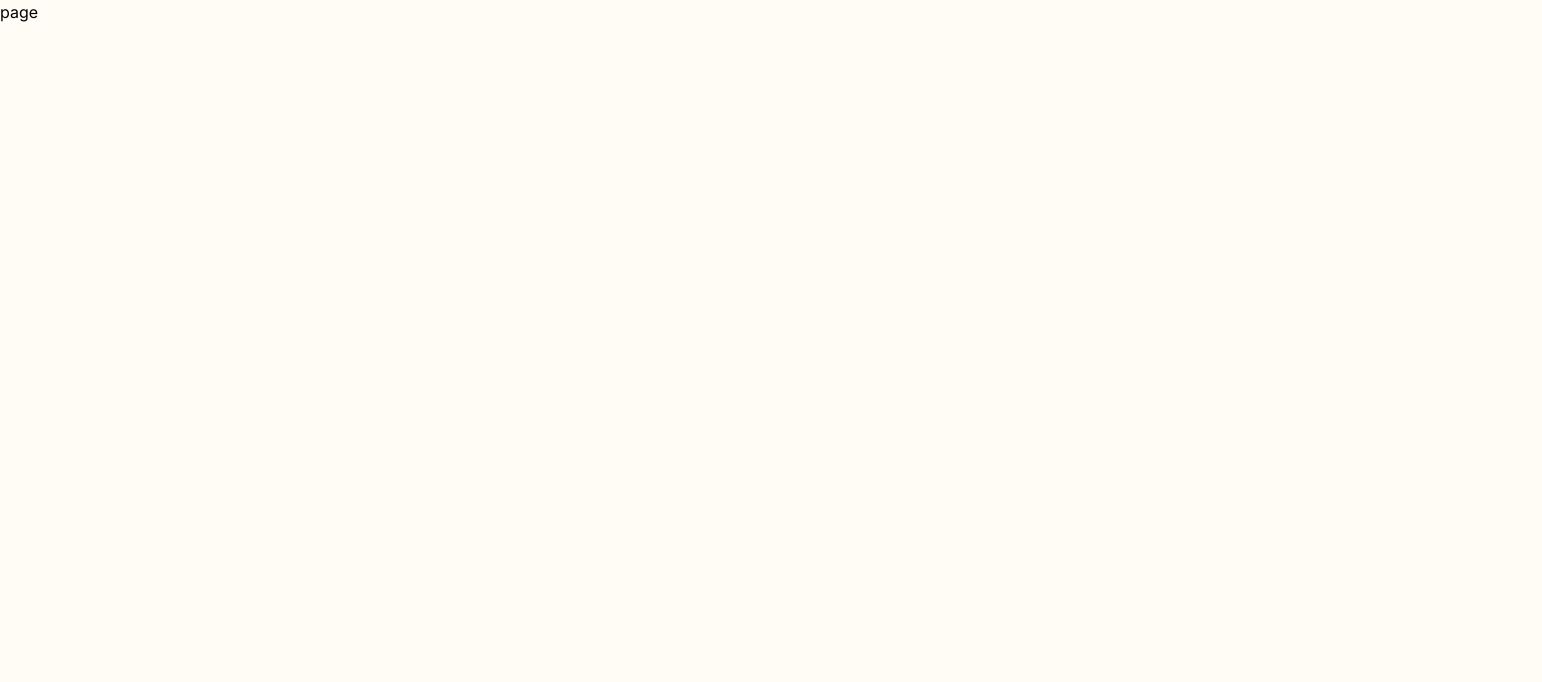
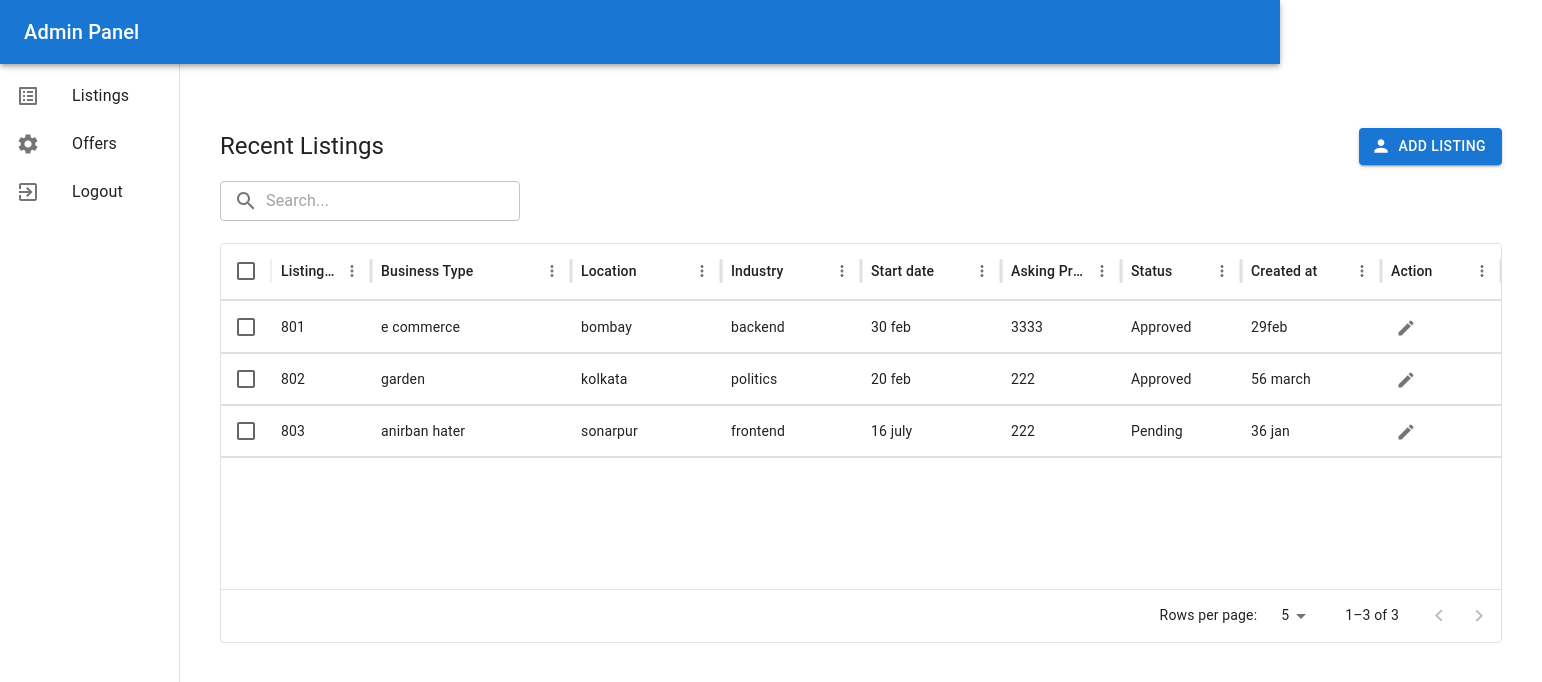
Before and after one commit to anirban-25/ecomswap, a Next.js app: page /admin-panel in a window 1280 px wide. Shown: the top 682 px of the page, 1542 px wide, since content can reach past the window. Built offline with nearby package versions, Linux system fonts and the light colour scheme.

Commit message:
admin page initial and fetchformdata

```diff
--- a/package.json
+++ b/package.json
@@ -18,7 +18,9 @@
     "@emotion/styled": "^11.11.5",
     "@heroicons/react": "^1.0.6",
     "@material-tailwind/react": "^2.1.9",
+    "@mui/icons-material": "^5.15.19",
     "@mui/material": "^5.15.19",
+    "@mui/x-data-grid": "^7.6.2",
     "@stripe/stripe-js": "^3.2.0",
     "@tsparticles/engine": "^3.3.0",
     "@tsparticles/react": "^3.0.0",
--- a/src/app/admin-panel/page.tsx
+++ b/src/app/admin-panel/page.tsx
@@ -1,11 +1,141 @@
-import React from 'react'
+"use client";
+import React from 'react';
+import {
+  Box,
+  CssBaseline,
+  AppBar,
+  Toolbar,
+  Typography,
+  Drawer,
+  List,
+  ListItem,
+  ListItemIcon,
+  ListItemText,
+  Button,
+  TextField,
+  InputAdornment,
+} from '@mui/material';
+import { DataGrid, GridColDef, GridRowsProp, GridActionsCellItem } from '@mui/x-data-grid';
+import { Settings, ListAlt, ExitToApp, Person, Search, Edit } from '@mui/icons-material';
 
-type Props = {}
+type Props = {};
 
-const page = (props: Props) => {
+const Page: React.FC<Props> = () => {
+  const handleEditClick = (id: number) => {
+    console.log(`Edit action for row ${id}`);
+
+  };
+
+  const columns: GridColDef[] = [
+    { field: 'id', headerName: 'Listing ID', width: 100 },
+    { field: 'type', headerName: 'Business Type', width: 200 },
+    { field: 'location', headerName: 'Location', width: 150 },
+    { field: 'industry', headerName: 'Industry', width: 140 },
+    { field: 'startdate', headerName: 'Start date', width: 140 },
+    { field: 'askingprice', headerName: 'Asking Price', width: 120 },
+    { field: 'status', headerName: 'Status', width: 120 },
+    { field: 'createdat', headerName: 'Created at', width: 140 },
+    {
+      field: 'action',
+      headerName: 'Action',
+      width: 120,
+      renderCell: (params) => (
+        <GridActionsCellItem
+          icon={<Edit />}
+          label="Edit"
+          onClick={() => handleEditClick(params.id as number)}
+        />
+      ),
+    },
+  ];
+
+
+  const rows: GridRowsProp = [
+    { id: 801, type: 'e commerce', location: 'bombay', industry: 'backend', startdate: '30 feb', askingprice: '3333', status: 'Approved', createdat: '29feb' },
+    { id: 802, type: 'garden', location: 'kolkata', industry: 'politics', startdate: '20 feb', askingprice: '222', status: 'Approved', createdat: '56 march' },
+    { id: 803, type: 'anirban hater', location: 'sonarpur', industry: 'frontend', startdate: '16 july', askingprice: '222', status: 'Pending', createdat: '36 jan' },
+  ];
+
   return (
-    <div>page</div>
-  )
-}
+    <Box sx={{ display: 'flex' }}>
+      <CssBaseline />
+      <AppBar position="fixed" sx={{ zIndex: 1300 }}>
+        <Toolbar>
+          <Typography variant="h6" noWrap component="div">
+            Admin Panel
+          </Typography>
+        </Toolbar>
+      </AppBar>
+      <Drawer
+        variant="permanent"
+        sx={{
+          width: 180,
+          flexShrink: 0,
+          [`& .MuiDrawer-paper`]: { width: 180, boxSizing: 'border-box' },
+        }}
+      >
+        <Toolbar />
+        <Box sx={{ overflow: 'auto' }}>
+          <List>
+            {['Listings', 'Offers', 'Logout'].map((text, index) => (
+              <ListItem component="a" href="#" key={text}>
+                <ListItemIcon>
+                  {index === 0 ? <ListAlt /> : null}
+                  {index === 1 ? <Settings /> : null}
+                  {index === 2 ? <ExitToApp /> : null}
+                </ListItemIcon>
+                <ListItemText primary={text} />
+              </ListItem>
+            ))}
+          </List>
+        </Box>
+      </Drawer>
+      <Box component="main" sx={{ flexGrow: 1, bgcolor: 'background.default', p: 5 }}>
+        <Toolbar />
+        <Box display="flex" justifyContent="space-between" alignItems="center" mt={3}>
+          <Typography variant="h5">Recent Listings</Typography>
+          <Button variant="contained" startIcon={<Person />}>
+            Add Listing
+          </Button>
+        </Box>
+        <Box mt={2} mb={4} sx={{ maxWidth: 300, maxHeight: 30, height: 30 }}>
+          <TextField
+            variant="outlined"
+            placeholder="Search..."
+            fullWidth
+            sx={{ height: 40 }}
+            InputProps={{
+              startAdornment: (
+                <InputAdornment position="start">
+                  <Search />
+                </InputAdornment>
 
-export default page
+              ),
+              sx: { height: '100%' }
+            }}
+          />
+        </Box>
+        <Box sx={{ height: 400, width: '100%' }}>
+          <DataGrid
+            rows={rows}
+            columns={columns}
+            paginationModel={{ pageSize: 5, page: 0 }}
+            pageSizeOptions={[5, 10, 20]}
+            checkboxSelection
+            disableRowSelectionOnClick
+            sx={{
+              '& .MuiDataGrid-row': {
+                borderBottom: '1px solid rgba(224, 224, 224, 1)',
+              },
+              '& .MuiDataGrid-columnHeaders': {
+                borderBottom: '1px solid rgba(224, 224, 224, 1)',
+              },
+            }}
+          />
+        </Box>
+      </Box>
+    </Box>
+  );
+};
+
+export default Page;
```
Also changed, not shown: src/fetchFormData.ts (added, +69 -0 lines), 1 other file (tests, documents, lock files or other folders).
